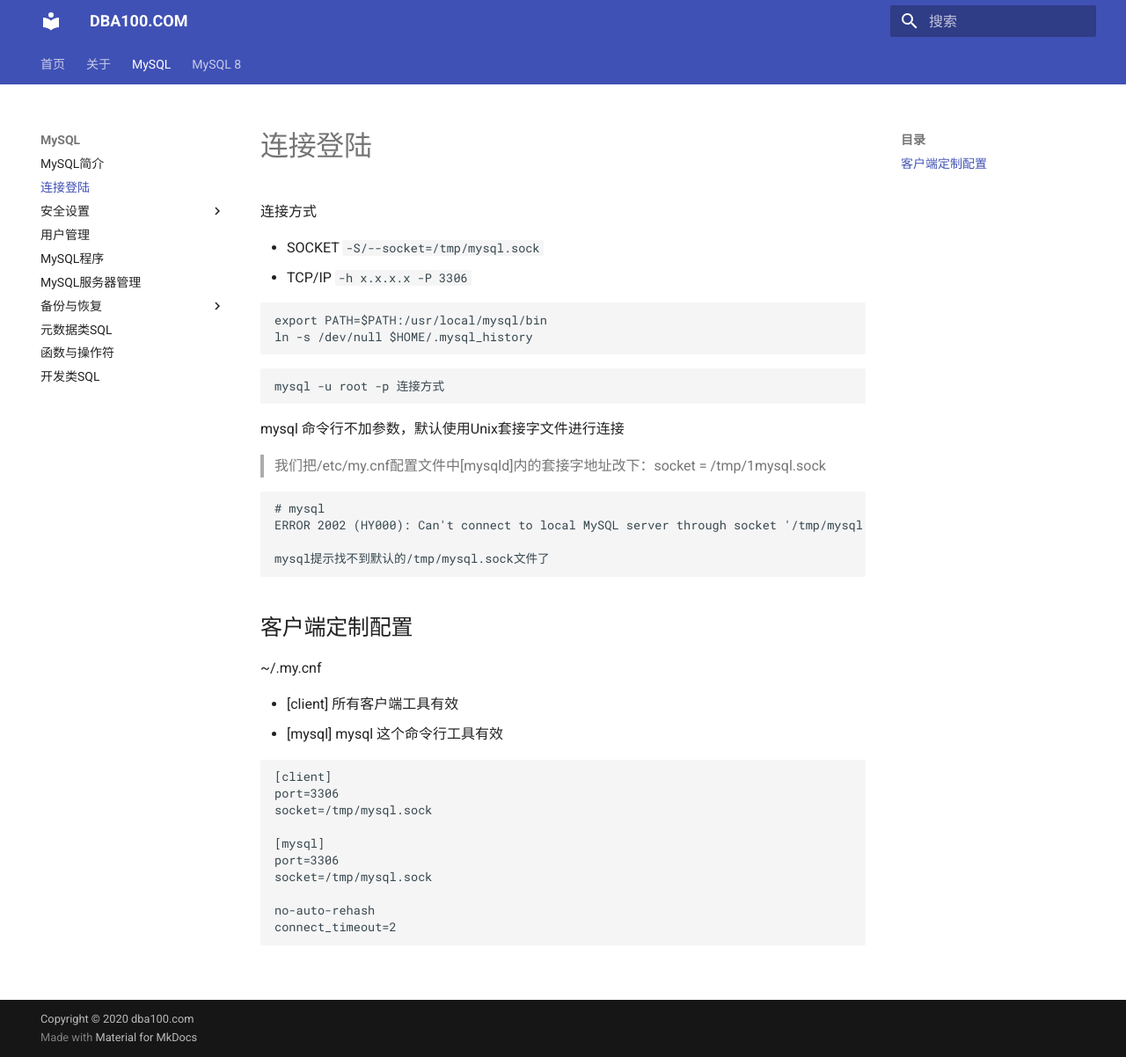
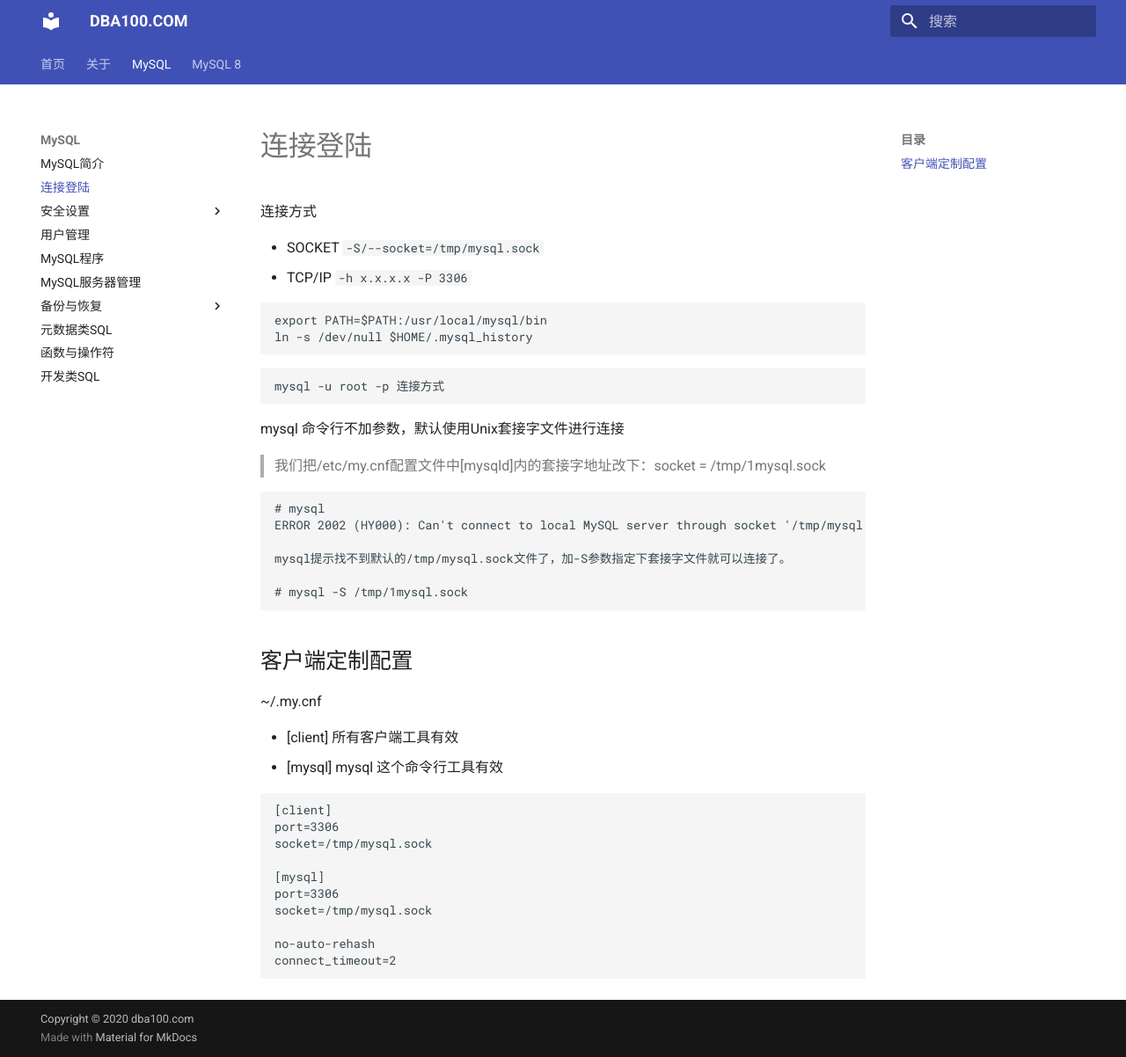
Before and after one commit to duliang123/dba100, an MkDocs documentation site: the page built from docs/mysql/programs-client/mysql.md, in a window 1280 px wide and 1202 px high. Shown: the whole window at 88% size. Built offline with MkDocs 1.6.1 and Material for MkDocs 9.7.7, drawn with Linux system fonts in a browser that asks for light colours.

Commit message:
Update mysql.md

````diff
--- a/docs/mysql/programs-client/mysql.md
+++ b/docs/mysql/programs-client/mysql.md
@@ -22,7 +22,9 @@ mysql 命令行不加参数，默认使用Unix套接字文件进行连接
 # mysql
 ERROR 2002 (HY000): Can't connect to local MySQL server through socket '/tmp/mysql.sock' (2)
 
-mysql提示找不到默认的/tmp/mysql.sock文件了
+mysql提示找不到默认的/tmp/mysql.sock文件了，加-S参数指定下套接字文件就可以连接了。
+
+# mysql -S /tmp/1mysql.sock
 ```
 
 ## 客户端定制配置
````
